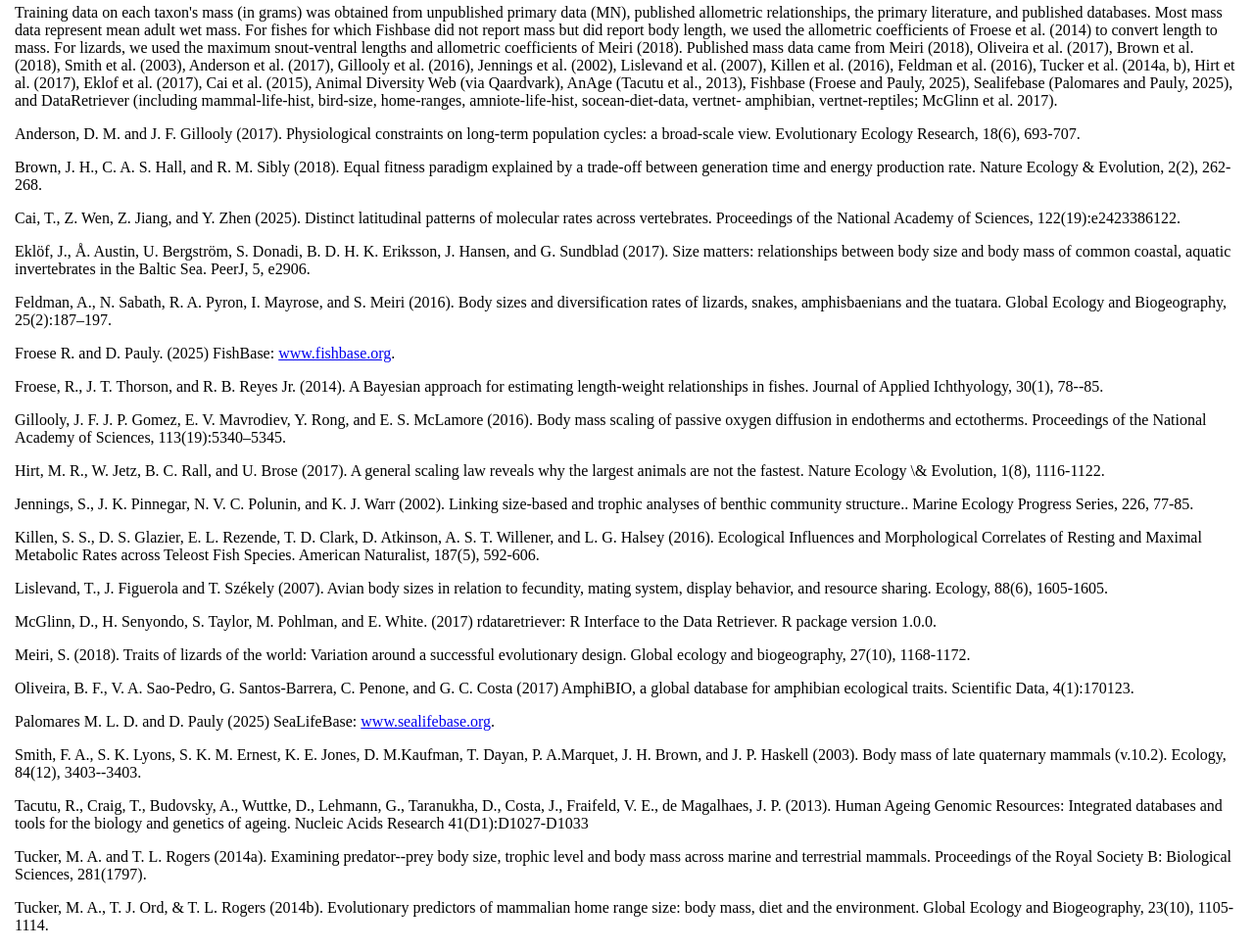
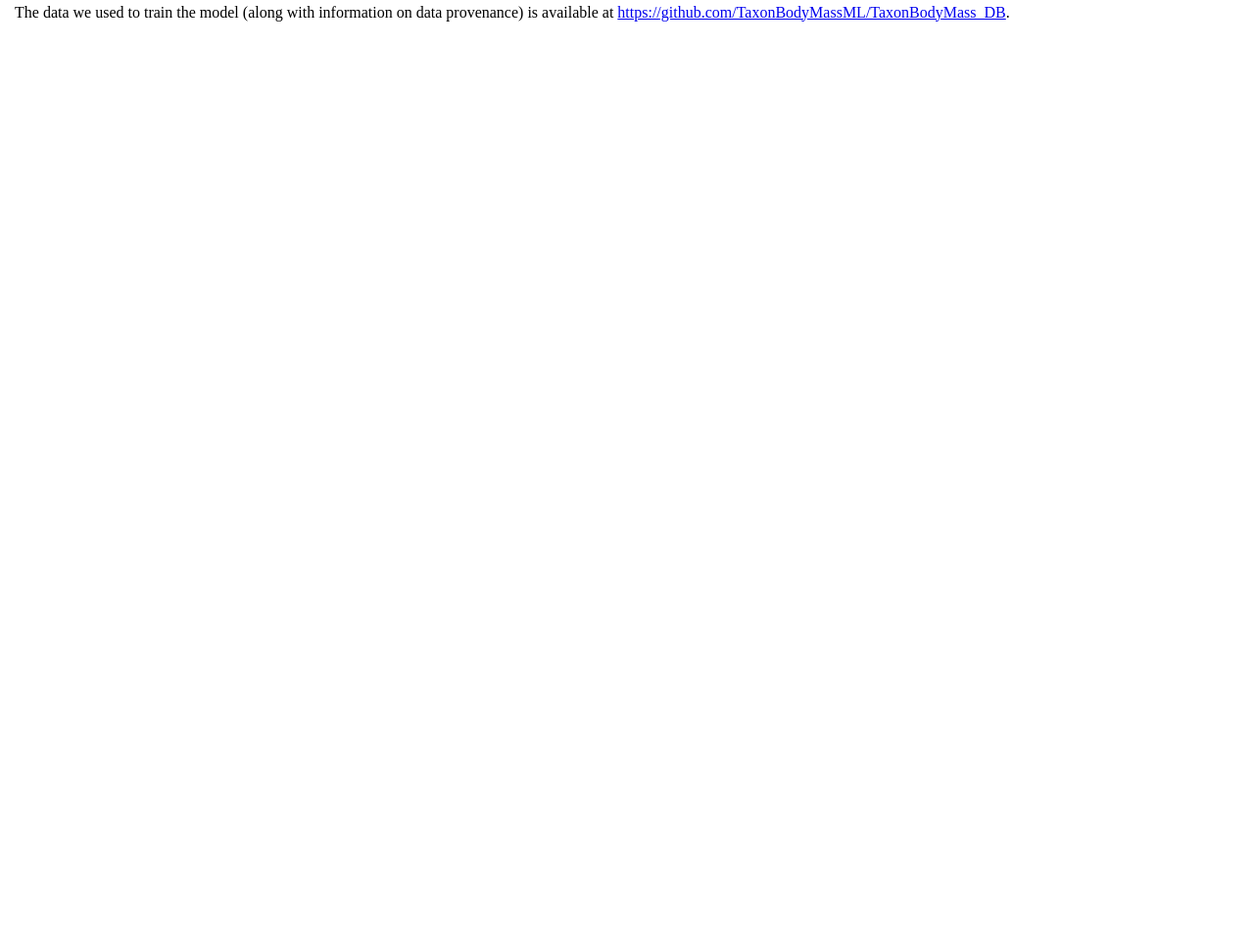
Before and after one commit to TaxonBodyMassML/taxonbodymassml.github.io, a plain HTML site: page citations.html in a window 1280 px wide. Shown: the part 230-1200 px from the top of the page at 98% size. After the commit the page ends 800 px from the top, so only its background shows below. Drawn offline with Linux system fonts and the light colour scheme.

Commit message:
deploy: sync web_dev from TaxonBodyMassML@e095dbe25a3d1ca9a97030b7b269d4ed739a6985

```diff
--- a/citations.html
+++ b/citations.html
@@ -33,48 +33,8 @@
     <p> To learn more about them, <a href = "https://www.catalogueoflife.org/about/catalogueoflife.html"> click here</a></p>
     <p> To download the database yourself, <a href = "https://www.catalogueoflife.org/data/download"> click here</a> </p>
 
-    <p>Training data on each taxon's mass (in grams) was obtained from unpublished primary data (MN), published allometric relationships, the primary literature, and published databases.  Most mass data represent mean adult wet mass.  For fishes for which Fishbase did not report mass but did report body length, we used the allometric coefficients of Froese et al. (2014) to convert length to mass.  For lizards, we used the maximum snout-ventral lengths and allometric coefficients of Meiri (2018).  Published mass data came from Meiri (2018), Oliveira et al. (2017), Brown et al. (2018), Smith et al. (2003), Anderson et al. (2017), Gillooly et al. (2016), Jennings et al. (2002), Lislevand et al. (2007), Killen et al. (2016), Feldman et al. (2016), Tucker et al. (2014a, b), Hirt et al. (2017), Eklof et al. (2017), Cai et al. (2015), Animal Diversity Web (via Qaardvark), AnAge (Tacutu et al., 2013), Fishbase (Froese and Pauly, 2025), Sealifebase (Palomares and Pauly, 2025), and DataRetriever (including mammal-life-hist, bird-size, home-ranges, amniote-life-hist, socean-diet-data, vertnet- amphibian, vertnet-reptiles; McGlinn et al. 2017).</p>
+    <p>The data we used to train the model (along with information on data provenance) is available at <a href="https://github.com/TaxonBodyMassML/TaxonBodyMass_DB">https://github.com/TaxonBodyMassML/TaxonBodyMass_DB</a>.</p>
 
-<p>Anderson, D. M. and J. F. Gillooly (2017). Physiological constraints on long-term population cycles: a broad-scale view. Evolutionary Ecology Research, 18(6), 693-707.</p>
-
-
-<p>Brown, J. H., C. A. S. Hall, and R. M. Sibly (2018). Equal fitness paradigm explained by a trade-off between generation time and energy production rate. Nature Ecology & Evolution, 2(2), 262-268.</p>
-
-<p>Cai, T., Z. Wen, Z. Jiang, and Y. Zhen (2025). Distinct latitudinal patterns of molecular rates across vertebrates. Proceedings of the National Academy of Sciences, 122(19):e2423386122.</p>
-
-<p>Eklöf, J., Å. Austin, U. Bergström, S. Donadi, B. D. H. K. Eriksson, J. Hansen, and G. Sundblad (2017). Size matters: relationships between body size and body mass of common coastal, aquatic invertebrates in the Baltic Sea. PeerJ, 5, e2906.</p>
-
-<p>Feldman, A., N. Sabath, R. A. Pyron, I. Mayrose, and S. Meiri (2016). Body sizes and diversification rates of lizards, snakes, amphisbaenians and the tuatara. Global Ecology and Biogeography, 25(2):187–197.</p>
-
-<p>Froese R. and D. Pauly. (2025) FishBase: <a href = “www.fishbase.org”>www.fishbase.org</a>.</p>
-
-<p>Froese, R., J. T. Thorson, and R. B. Reyes Jr. (2014). A Bayesian approach for estimating length-weight relationships in fishes. Journal of Applied Ichthyology, 30(1), 78--85.</p>
-
-<p>Gillooly, J. F. J. P. Gomez, E. V. Mavrodiev, Y. Rong, and E. S. McLamore (2016). Body mass scaling of passive oxygen diffusion in endotherms and ectotherms. Proceedings of the National Academy of Sciences, 113(19):5340–5345.</p>
-
-<p>Hirt, M. R., W. Jetz, B. C. Rall, and U. Brose (2017). A general scaling law reveals why the largest animals are not the fastest. Nature Ecology \& Evolution, 1(8), 1116-1122.</p>
-
-<p>Jennings, S., J. K. Pinnegar, N. V. C. Polunin, and K. J. Warr (2002). Linking size-based and trophic analyses of benthic community structure.. Marine Ecology Progress Series, 226, 77-85.</p>
-
-<p>Killen, S. S., D. S. Glazier, E. L. Rezende, T. D. Clark, D. Atkinson, A. S. T. Willener, and L. G.  Halsey (2016). Ecological Influences and Morphological Correlates of Resting and Maximal Metabolic Rates across Teleost Fish Species. American Naturalist, 187(5), 592-606.</p>
-
-<p>Lislevand, T., J. Figuerola and T. Székely (2007). Avian body sizes in relation to fecundity, mating system, display behavior, and resource sharing. Ecology, 88(6), 1605-1605.</p>
-
-<p>McGlinn, D., H. Senyondo, S. Taylor, M. Pohlman, and E. White. (2017) rdataretriever: R Interface to the Data Retriever. R package version 1.0.0.</p>
-
-<p>Meiri, S. (2018). Traits of lizards of the world: Variation around a successful evolutionary design. Global ecology and biogeography, 27(10), 1168-1172.</p>
-
-<p>Oliveira, B. F., V. A. Sao-Pedro, G. Santos-Barrera, C. Penone, and G. C. Costa (2017) AmphiBIO, a global database for amphibian ecological traits. Scientific Data, 4(1):170123.</p>
-
-<p>Palomares M. L. D. and D. Pauly (2025) SeaLifeBase: <a href = “www.sealifebase.org”>www.sealifebase.org</a>.</p>
-
-<p>Smith, F. A., S. K. Lyons, S. K. M. Ernest, K. E. Jones, D. M.Kaufman, T. Dayan, P. A.Marquet, J. H. Brown, and J. P. Haskell (2003). Body mass of late quaternary mammals (v.10.2). Ecology, 84(12), 3403--3403.</p>
-
-<p>Tacutu, R., Craig, T., Budovsky, A., Wuttke, D., Lehmann, G., Taranukha, D., Costa, J., Fraifeld, V. E., de Magalhaes, J. P. (2013). Human Ageing Genomic Resources: Integrated databases and tools for the biology and genetics of ageing. Nucleic Acids Research 41(D1):D1027-D1033</p>
-
-<p>Tucker, M. A. and T. L. Rogers (2014a). Examining predator--prey body size, trophic level and body mass across marine and terrestrial mammals. Proceedings of the Royal Society B: Biological Sciences, 281(1797).</p>
-
-<p>Tucker, M. A., T. J. Ord, & T. L. Rogers (2014b). Evolutionary predictors of mammalian home range size: body mass, diet and the environment. Global Ecology and Biogeography, 23(10), 1105-1114.</p>
 
   </body>
 </html>
```
